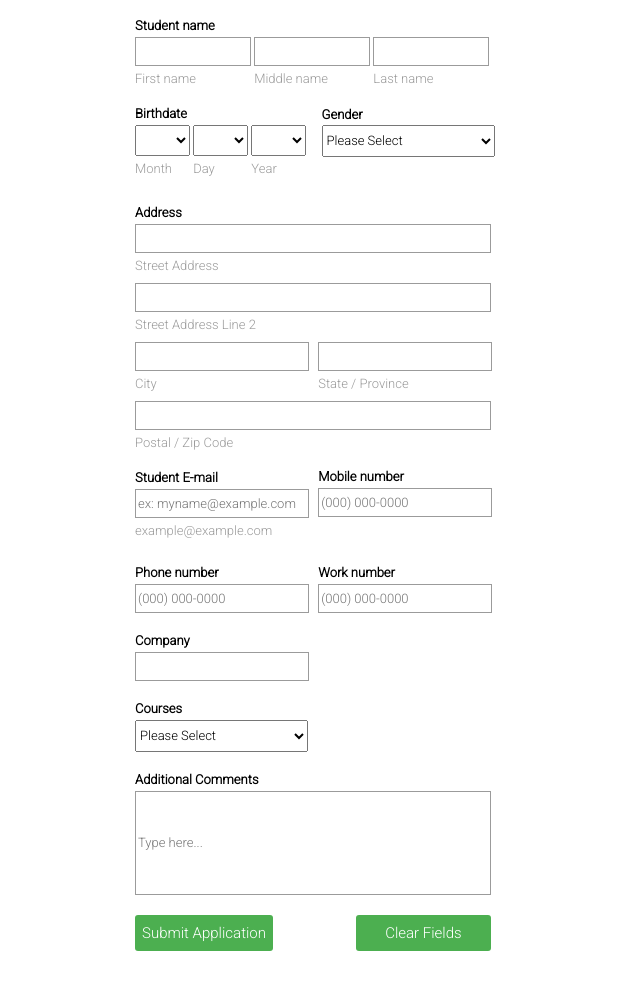
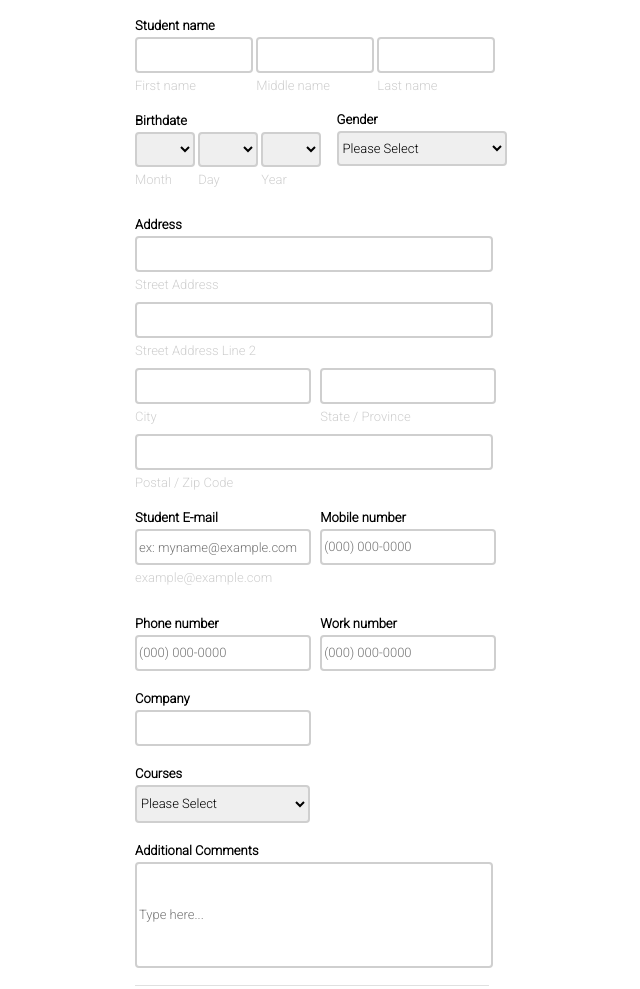
Before and after one commit to airidasju/airidasju-pamokos, a plain HTML site: page index.html in a window 1280 px wide. Shown: the top 989 px of the page, without its empty margins (255-895 px from the left). Drawn offline with Linux system fonts and the light colour scheme.

Commit message:
Add files via upload

```diff
--- a/index.html
+++ b/index.html
@@ -37,7 +37,15 @@
       <div class="div-spacing">
         <b>Birthdate</b><br />
         <div class="inline-relative" style="margin-top: 4px">
-          <select class="bday-width" id="month">
+          <select
+            class="bday-width"
+            style="
+              border: solid rgb(207, 207, 207);
+              border-radius: 4px;
+              border-width: 2px;
+            "
+            id="month"
+          >
             <option style="display: none"></option>
             <option value="january">January</option>
             <option value="february">February</option>
@@ -55,7 +63,15 @@
           <label class="gray" for="month">Month</label>
         </div>
         <div class="inline-relative">
-          <select class="bday-width" id="day">
+          <select
+            class="bday-width"
+            style="
+              border: solid rgb(207, 207, 207);
+              border-radius: 4px;
+              border-width: 2px;
+            "
+            id="day"
+          >
             <option style="display: none"></option>
             <option value="1">1</option>
             <option value="2">2</option>
@@ -92,7 +108,15 @@
           <label class="gray" for="day">Day</label>
         </div>
         <div class="inline-relative">
-          <select class="bday-width" id="year">
+          <select
+            class="bday-width"
+            style="
+              border: solid rgb(207, 207, 207);
+              border-radius: 4px;
+              border-width: 2px;
+            "
+            id="year"
+          >
             <option style="display: none"></option>
             <option value="1940">1940</option>
             <option value="1941">1941</option>
@@ -183,7 +207,14 @@
           <label for="gender"><b>Gender</b></label
           ><br />
           <select
-            style="margin-top: 3px; width: 173px; height: 32px"
+            style="
+              margin-top: 4px;
+              width: 170px;
+              height: 35px;
+              border: solid rgb(207, 207, 207);
+              border-radius: 4px;
+              border-width: 2px;
+            "
             id="gender"
           >
             <option value="" disabled selected>Please Select</option>
@@ -307,7 +338,14 @@
         <label for="courses"><b>Courses</b></label
         ><br />
         <select
-          style="margin-top: 4px; width: 173px; height: 32px"
+          style="
+            margin-top: 4px;
+            width: 175px;
+            height: 38px;
+            border: solid rgb(207, 207, 207);
+            border-radius: 4px;
+            border-width: 2px;
+          "
           id="courses"
         >
           <option value="" disabled selected>Please Select</option>
@@ -327,13 +365,24 @@
           placeholder="Type here..."
         />
       </div>
+      <hr
+        width="354"
+        align="left"
+        style="
+          margin-top: -3px;
+          margin-bottom: 17px;
+          background-color: rgb(224, 224, 224);
+          height: 1px;
+          border: 0;
+        "
+      />
       <div>
         <button class="button" style="padding: 9px 7px" type="button">
           Submit Application
         </button>
         <button
           class="button"
-          style="margin-left: 80px; padding: 9px 29px"
+          style="margin-left: 81px; padding: 9px 29px"
           type="button"
         >
           Clear Fields
--- a/stylesheet.css
+++ b/stylesheet.css
@@ -16,11 +16,12 @@ label.gray {
 }
 
 input {
-  border: 1px solid rgb(155, 155, 155);
+  border: 2px solid rgb(207, 207, 207);
+  border-radius: 4px;
 }
 
 .gray {
-  color: rgb(155, 155, 155);
+  color: rgb(207, 207, 207);
 }
 
 .div-spacing {
@@ -46,11 +47,7 @@ input {
 .realtive-top {
   display: inline-block;
   position: relative;
-  top: -28px;
-}
-
-.block-style {
-  display: block;
+  top: -31px;
 }
 
 .inline-relative {
@@ -60,20 +57,20 @@ input {
 
 .smaller-width {
   width: 110px;
-  height: 25px;
+  height: 30px;
 }
 
 .bday-width {
-  width: 55px;
-  height: 31px;
+  width: 60px;
+  height: 35px;
 }
 
 .medium-width {
   width: 168px;
-  height: 25px;
+  height: 30px;
 }
 
 .longest-width {
   width: 350px;
-  height: 25px;
+  height: 30px;
 }
```
